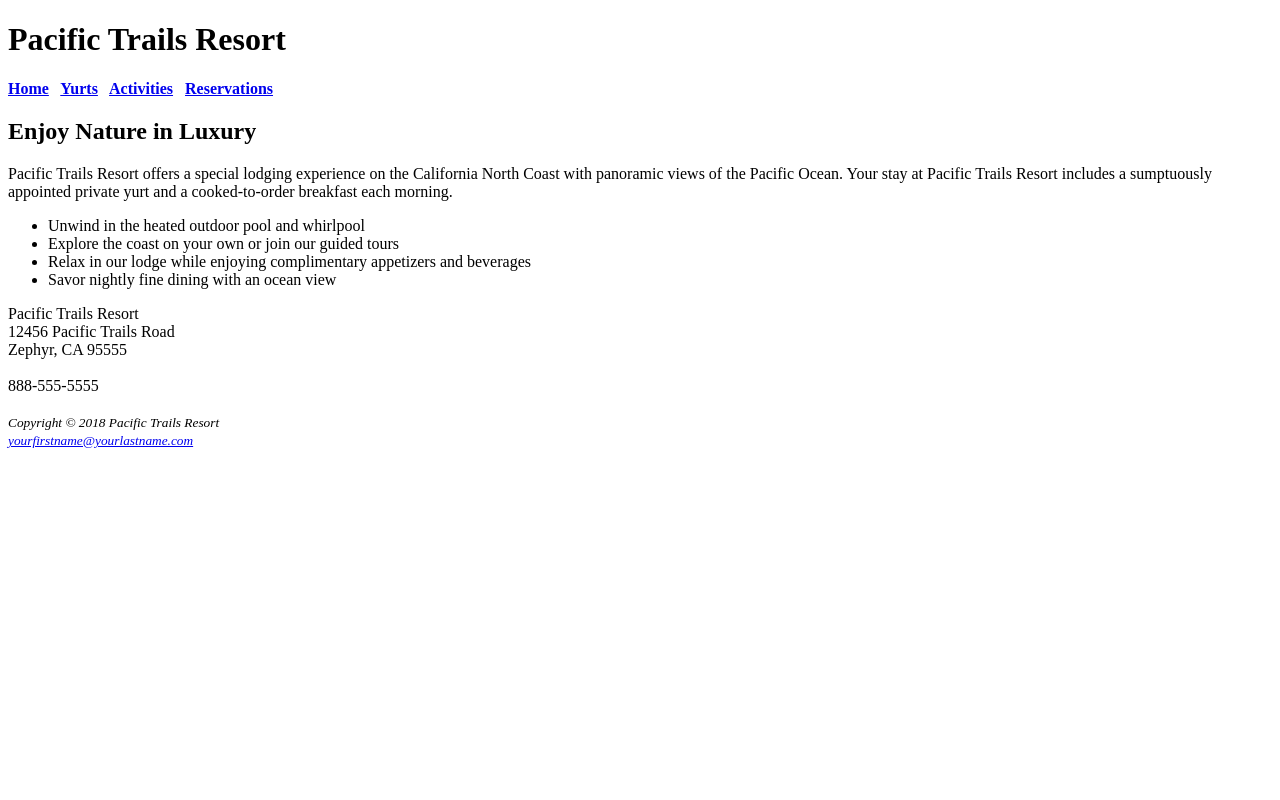
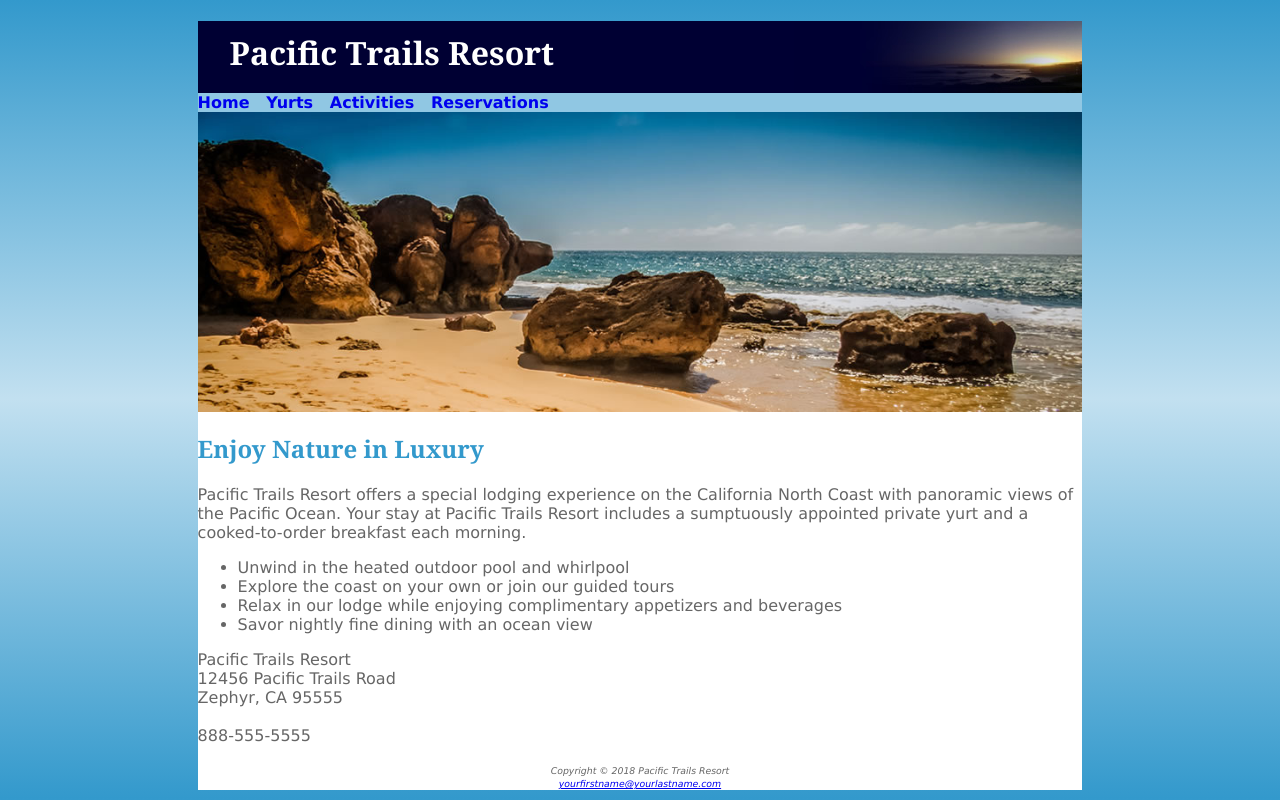
Before and after one commit to 420n13la/ptrstepbystep-EstebanMasrour, a plain HTML site: page index.html in a window 1280 px wide. Drawn offline with Linux system fonts and the light colour scheme.

Commit message:
Add files via upload

```diff
--- a/index.html
+++ b/index.html
@@ -4,9 +4,11 @@
 	<head>
 	<title>Pacific Trails Resort</title>
 	<meta charset="utf-8">
+	<link rel="stylesheet" href="pacific.css">
 	</head>
 
 	<body>
+	<div id="wrapper">
 
 		<header>
 			<h1>Pacific Trails Resort</h1>
@@ -19,6 +21,8 @@
 				<a href="activities.html">Activities</a> &nbsp;
 				<a href="reservations.html">Reservations</a>
 			</b>
+			<div id="homeheader">
+			</div>
 		</nav>
 
 		<main>
@@ -49,6 +53,7 @@
 				</i>
 			</small>
 		</footer>
+		</div>
 
 	</body>
 
--- a/pacific.css
+++ b/pacific.css
@@ -1,25 +1,60 @@
 body { background-color: #FFFFFF;
       color: #666666;
 	  font-family: Verdana, Arial, sans-serif;
+	  background-image: linear-gradient(to bottom, #3399CC, #C2E0F0, #3399CC);
 }
 header { background-color: #000033;
          color: #FFFFFF;
 		 font-family: Georgia, serif;
 }
-h1 { line-height: 200%; }
+h1 {
+	line-height: 200%;
+	background-image: url(sunset.jpg);
+	background-repeat: no-repeat;
+	background-position: right;
+	padding-left: 1em;
+	height: 72px;
+	margin-bottom: 0;
+ }
 nav { font-weight: bold;
       background-color: #90C7E3;
 }
 h2 { color: #3399CC;
      font-family: Georgia, serif;
 }
+
+h3{
+	color: #000033;
+}
+
 dt { color: #000033;
    font-weight: bold;
 }
 .resort { color: #000033;
           font-size: 1.2em;
 }
+
+nav a{
+	text-decoration: none;
+}
+
+#homeheader{
+	height: 300px;
+	background-image: url(coast.jpg);
+	background-size: 100% 100%;
+	background-repeat: no-repeat;
+}
+
 footer { font-size: .70em;
          font-style: italic;
 		 text-align: center;
 }
+
+#wrapper {
+	width:70%;
+	margin-left: auto;
+	margin-right: auto;
+	background-color: white;
+	min-width: 700px;
+	max-width: 1024px;
+}
```
